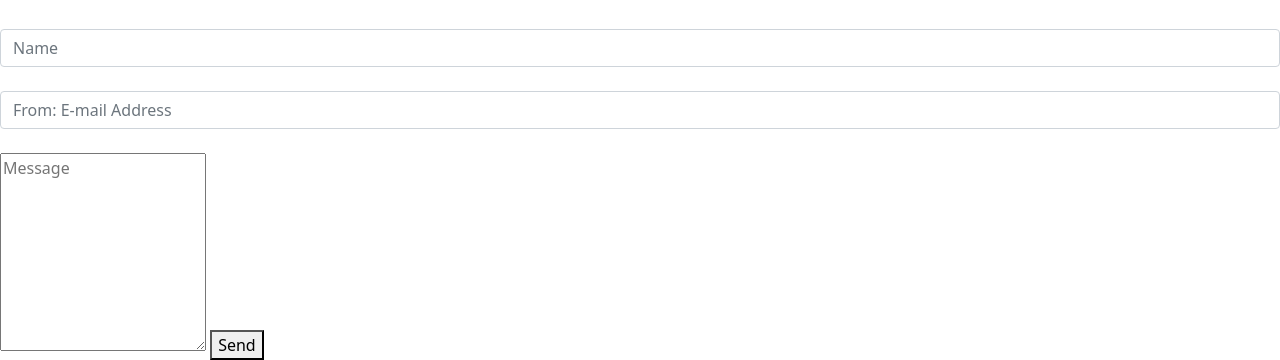
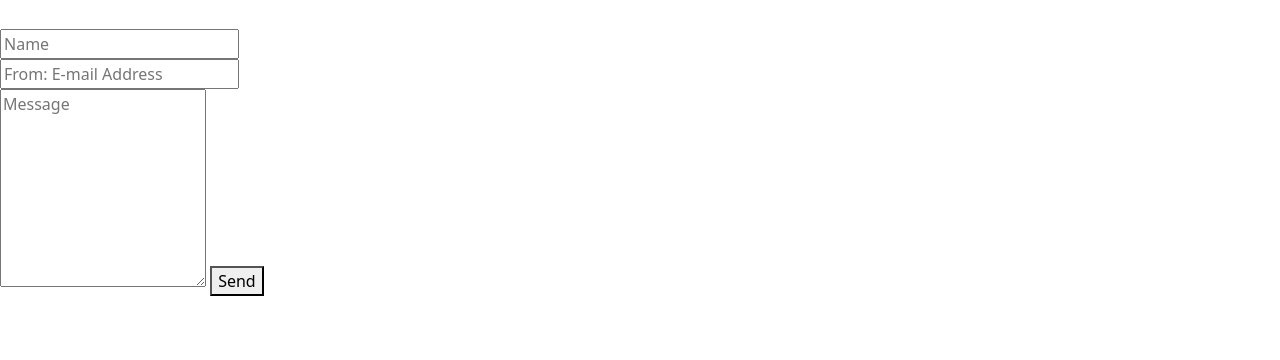
Before and after one commit to rashid234/test-page, a plain HTML site: page index.html in a window 1280 px wide. Shown: the part 1027-1387 px from the top of the page. After the commit the page ends 1323 px from the top, so only its background shows below. Drawn offline with nearby package versions, Linux system fonts and the light colour scheme.

Commit message:
Update index.html

```diff
--- a/index.html
+++ b/index.html
@@ -164,9 +164,9 @@
 </div>
         <form target="_blank" action="https://formsubmit.co/rashidkaras23@gmail.com" method="POST" >
             <h5>Contact</h5><br>
-        <input type="text" placeholder="Name" name="name" class="form-control"><br>
-        <input type="email" placeholder="From: E-mail Address" name="email" class="form-control"><br>
-        <textarea rows="8" placeholder="Message" name="message" class="form-contro"></textarea>
+        <input type="text" placeholder="Name" name="name"><br>
+        <input type="email" placeholder="From: E-mail Address" name="email"><br>
+        <textarea rows="8" placeholder="Message" name="message"></textarea>
         <button id="btno">Send</button>
     </form>
 </body>
```
